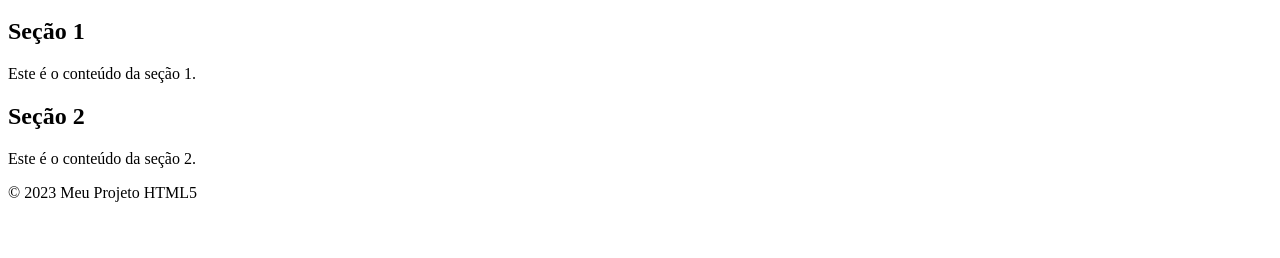
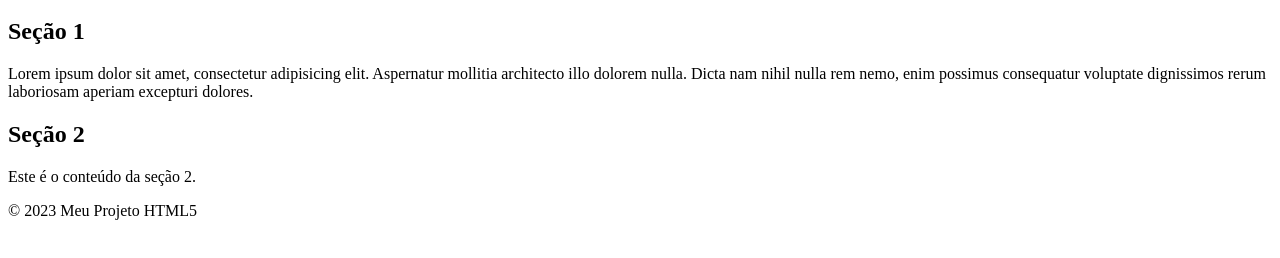
Before and after one commit to carlos-dasilva/CIQFAB, a plain HTML site: page index.html in a window 1280 px wide. Shown: the part 136-394 px from the top of the page. Drawn offline with Linux system fonts and the light colour scheme.

Commit message:
segunda no nova branch

```diff
--- a/index.html
+++ b/index.html
@@ -21,7 +21,7 @@
     <main>
         <section>
             <h2>Seção 1</h2>
-            <p>Este é o conteúdo da seção 1.</p>
+            <p>Lorem ipsum dolor sit amet, consectetur adipisicing elit. Aspernatur mollitia architecto illo dolorem nulla. Dicta nam nihil nulla rem nemo, enim possimus consequatur voluptate dignissimos rerum laboriosam aperiam excepturi dolores.</p>
         </section>
 
         <section>
```
